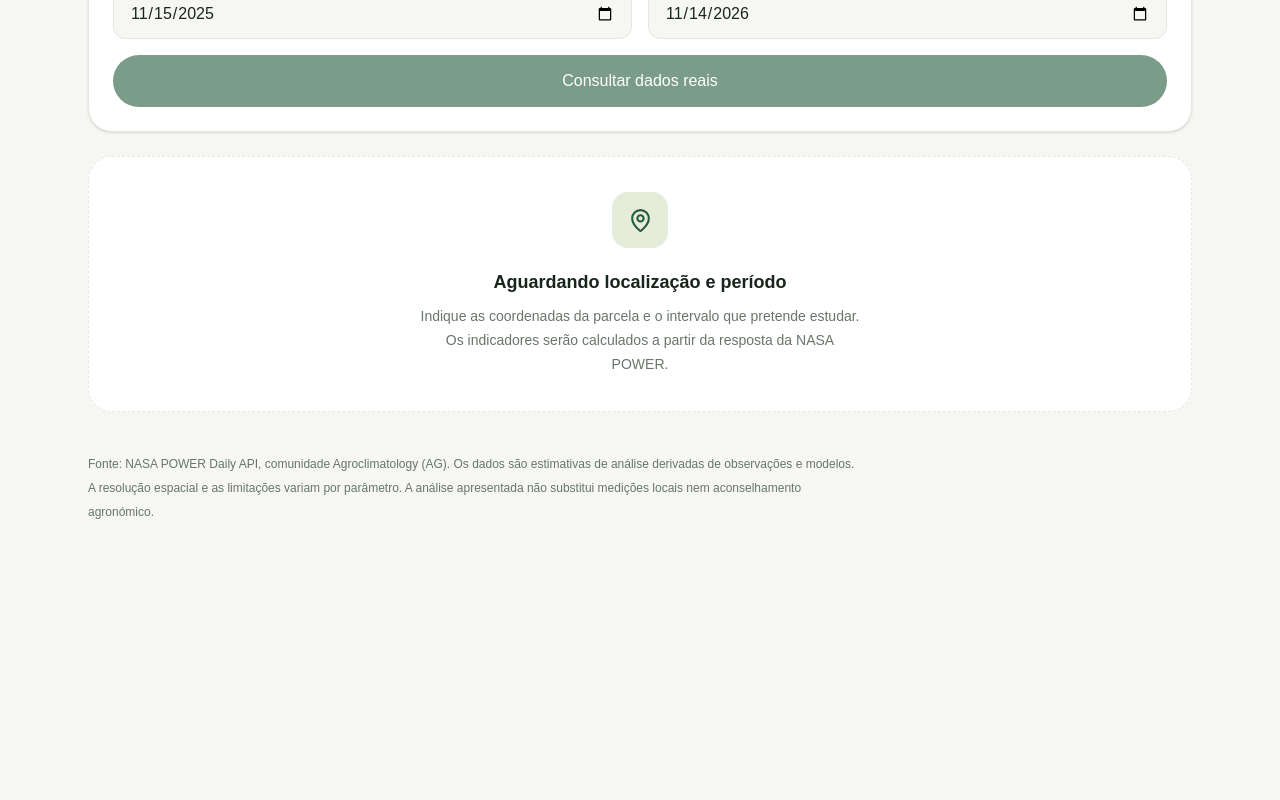
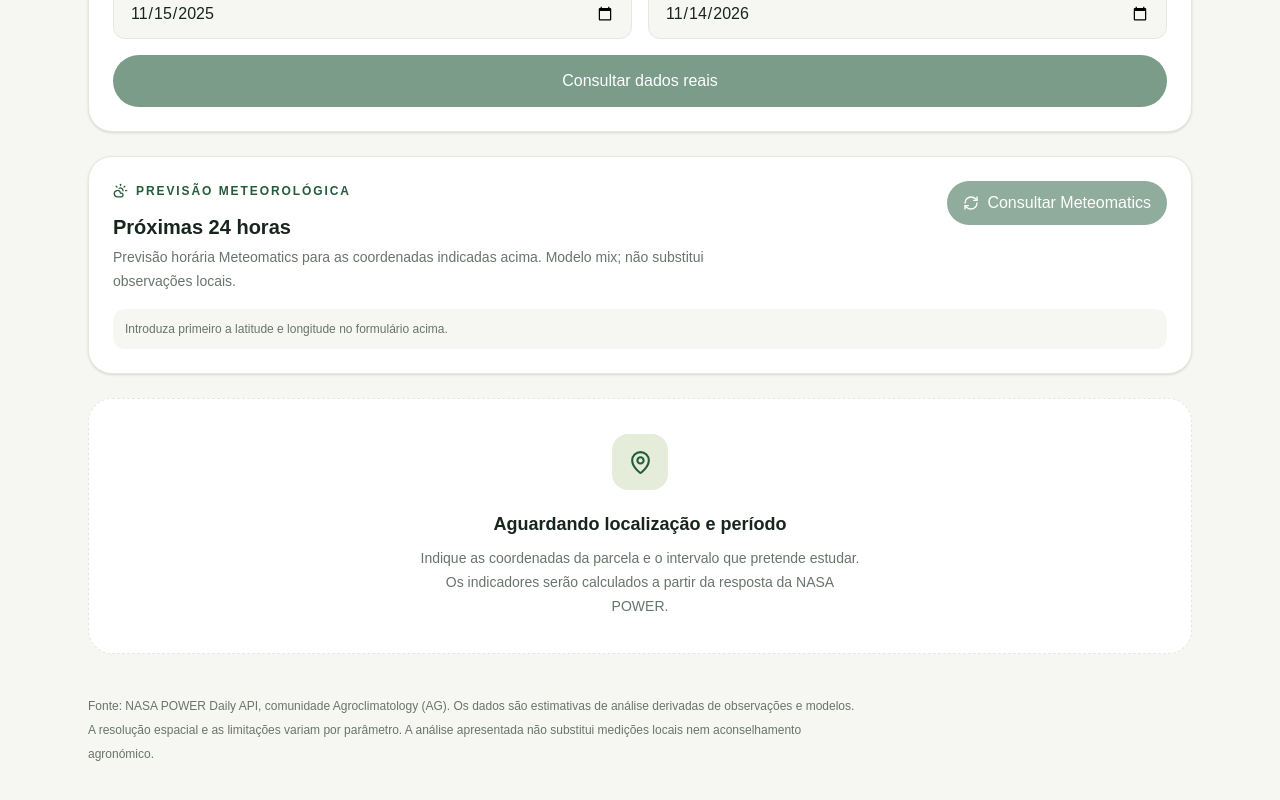
Before and after one commit to onesimo-miguel17/maidenless_tarnisheds, a Next.js app: page /climate in a window 1280 px wide. Shown: the part 1040-1840 px from the top of the page. Before the commit the page ends 1644 px from the top, so only its background shows below. Built offline with nearby package versions, Linux system fonts and the light colour scheme.

Commit message:
feat(meteomatics): connect forecast panel to selected farm coordinates

```diff
--- a/src/app/climate/climate-search.tsx
+++ b/src/app/climate/climate-search.tsx
@@ -20,6 +20,7 @@ import { assessCropAtPlot } from "@/domain/crops/integrated-assessment";
 import { analyzeRainfallSeasonality } from "@/domain/climate/rainfall-seasonality";
 import { analyzeClimateRiskInsights } from "@/domain/climate/risk-insights";
 import { FieldContextCrosscheck } from "./field-context-crosscheck";
+import MeteomaticsForecast from "./meteomatics-forecast";
 import { soilProfileSchema } from "@/domain/soil/schema";
 import { readFarmerSession, saveFarmerSession, type FarmerSession } from "@/domain/farms/session";
 
@@ -331,6 +332,8 @@ export default function ClimateSearch() {
           {error && <p role="alert" className="mt-4 rounded-xl bg-red-50 p-3 text-sm text-red-700">{error}</p>}
         </div>
       </form>
+
+      <MeteomaticsForecast latitude={latitude} longitude={longitude} />
 
       {integratedAssessment && (
         <section className="rounded-3xl border-2 border-[var(--green)] bg-white p-4 shadow-sm sm:p-6">
```
